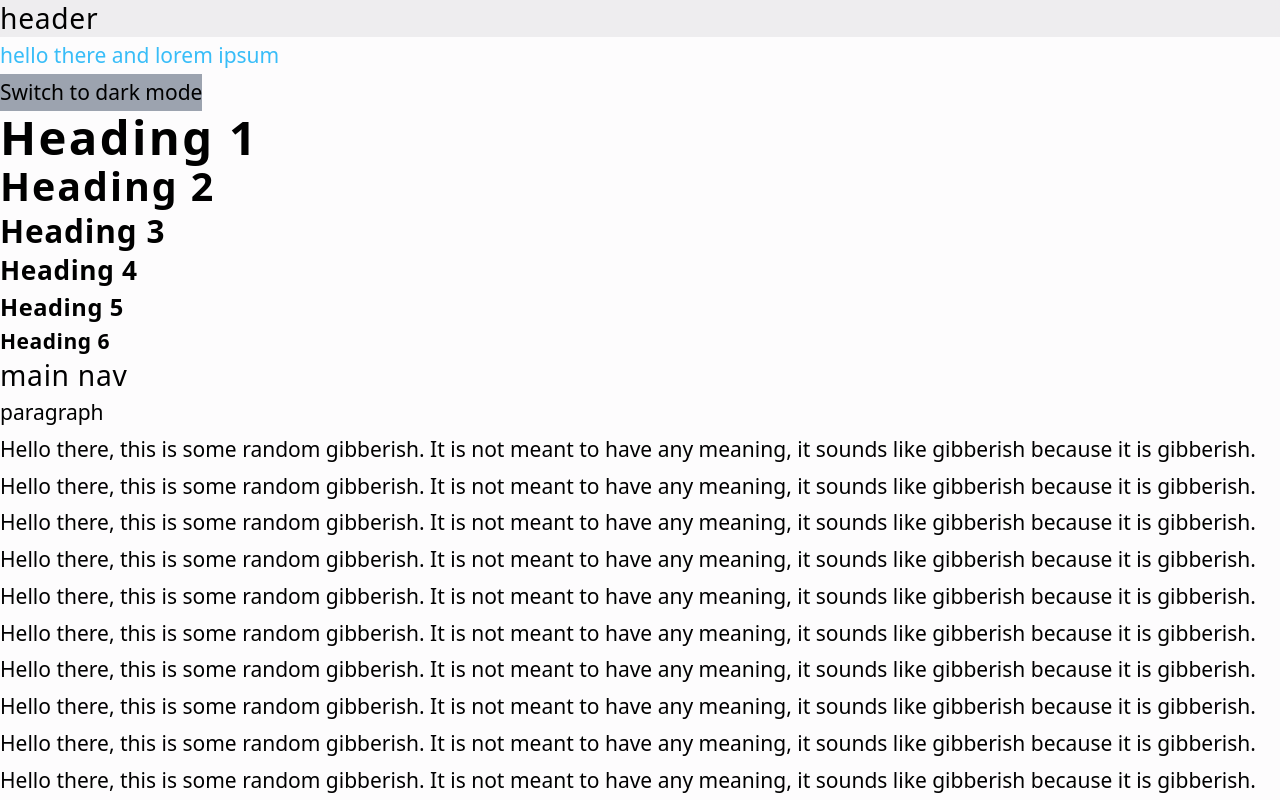
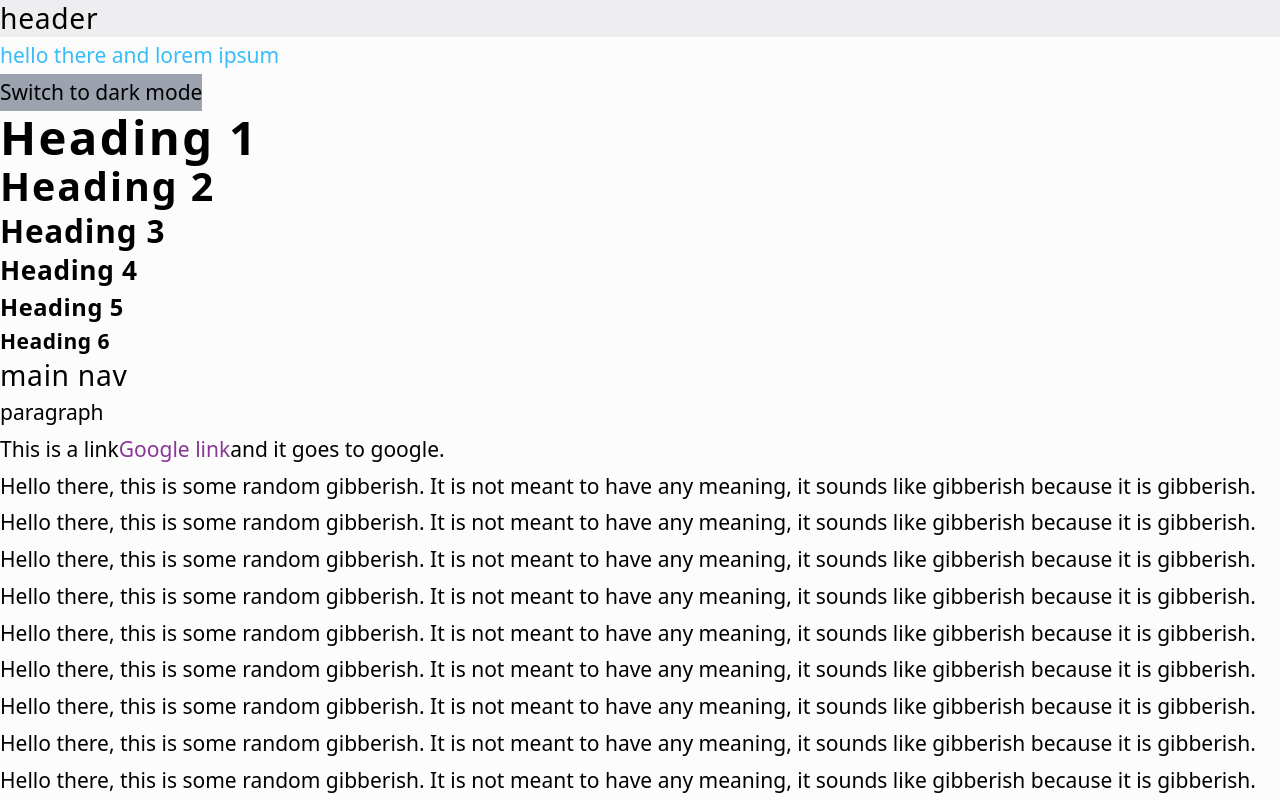
Before and after one commit to khinshankhan/www, a Next.js app: page / in a window 1280 px wide. Shown: the top 800 px of the page. Built offline with nearby package versions, Linux system fonts and the light colour scheme.

Commit message:
carry over link styles

```diff
--- a/pages/index.tsx
+++ b/pages/index.tsx
@@ -38,7 +38,6 @@ export default function Page() {
       <div>
         <p className="text-sky-400">hello there and lorem ipsum</p>
         <ThemeToggle />
-
         <h1>Heading 1</h1>
         <h2>Heading 2</h2>
         <h3>Heading 3</h3>
@@ -47,7 +46,11 @@ export default function Page() {
         <h6>Heading 6</h6>
         <p className="main-nav">main nav</p>
         <p>paragraph</p>
-
+        This is a link
+        <a className="" href="https://google.com">
+          Google link
+        </a>
+        and it goes to google.
         {narray(100).map((v) => {
           return (
             <p key={v}>
--- a/styles/globals.css
+++ b/styles/globals.css
@@ -193,12 +193,49 @@
     @apply font-heading text-lg font-medium tracking-wide lg:text-[1.344rem];
   }
 
+  /* link styles
+     link underline animation based off https://tobiasahlin.com/blog/css-trick-animating-link-underlines/
+ */
+  a {
+    @apply relative text-link-base;
+    font-family: inherit;
+    line-height: inherit;
+    font-size: inherit;
+  }
+  a:before {
+    @apply absolute bottom-0 left-0 block h-px w-full scale-x-0 bg-link-active content-[''];
+    transition: transform 0.3s ease;
+  }
+  a:hover {
+    @apply text-link-active before:scale-x-100;
+  }
+
+  a.on {
+    @apply text-link-on;
+  }
+  a.on:before {
+    @apply scale-x-100 bg-link-base;
+  }
+  a.on:hover {
+    @apply text-link-on before:bg-link-active;
+  }
+
+  /* TODO: replace # with my anchor icon */
+  a.anchor:after {
+    @apply ml-[0.125em] align-middle opacity-0 content-['#'];
+    transition: opacity 0.4s ease-in-out;
+  }
+  a.anchor:hover {
+    @apply after:opacity-100 after:content-['#'];
+  }
+
   button {
     @apply bg-gray-400;
   }
 }
 
 @layer utilities {
+  /* give nav bg a lot of transparency when backdrop filter isn't available */
   .nav-bg {
     @apply bg-theme-bg/[.99];
   }
```
